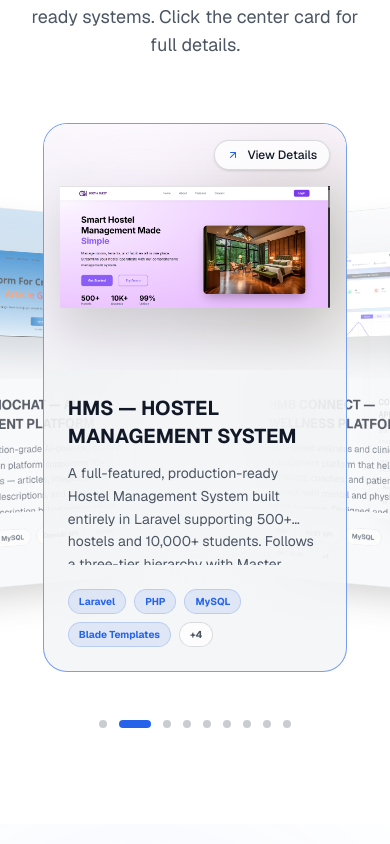
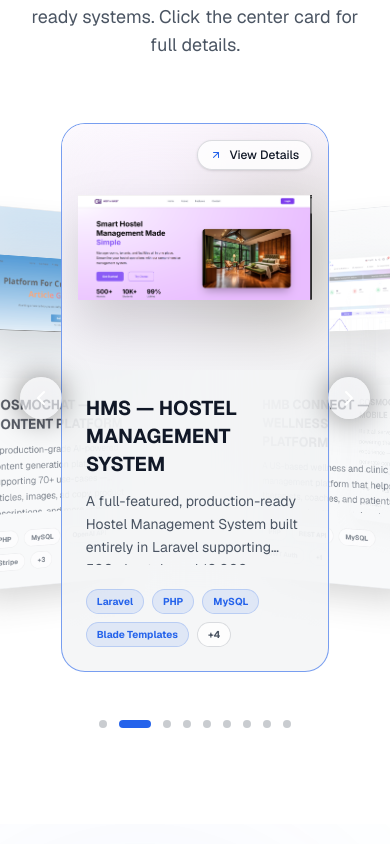
Before and after one commit to aaqibmustafa/aaqibmustafa.github.io, a Next.js app: page / in a window 390 px wide. Shown: the part 7780-8624 px from the top of the page. Built offline with nearby package versions, Linux system fonts and the light colour scheme.

Commit message:
code update

```diff
--- a/app/components/sections/Projects.tsx
+++ b/app/components/sections/Projects.tsx
@@ -1,6 +1,6 @@
 "use client";
 
-import { useState } from "react";
+import { useState, useEffect } from "react";
 import { motion } from "framer-motion";
 import { ExternalLink, ArrowRight } from "lucide-react";
 import { ProjectModal, ProjectData } from "../ui/ProjectModal";
@@ -87,8 +87,16 @@ export function Projects() {
   const [selectedProject, setSelectedProject] = useState<ProjectData | null>(null);
   const [activeIndex, setActiveIndex] = useState(1);
 
-  const next = () => setActiveIndex((prev) => Math.min(prev + 1, projectsData.length - 1));
-  const prev = () => setActiveIndex((prev) => Math.max(prev - 1, 0));
+  const next = () => setActiveIndex((prev) => (prev + 1) % projectsData.length);
+  const prev = () => setActiveIndex((prev) => (prev - 1 + projectsData.length) % projectsData.length);
+
+  useEffect(() => {
+    if (selectedProject) return;
+    const timer = setInterval(() => {
+      setActiveIndex((prev) => (prev + 1) % projectsData.length);
+    }, 10000);
+    return () => clearInterval(timer);
+  }, [selectedProject, activeIndex]);
 
   const swipeConfidenceThreshold = 10000;
   const swipePower = (offset: number, velocity: number) => {
@@ -174,23 +182,21 @@ export function Projects() {
         <div className="relative w-full h-[65vh] min-h-[450px] max-h-[650px] flex items-center justify-center [perspective:1400px] mt-4 md:mt-10">
 
           {/* Controls */}
-          {activeIndex > 0 && (
           <button
             onClick={prev}
-              className="hidden md:flex absolute md:left-8 lg:left-16 z-30 p-3 md:p-4 bg-bg-secondary/50 hover:bg-accent-primary/80 text-white rounded-full backdrop-blur-xl border border-white/10 transition-colors shadow-[0_0_30px_rgba(0,0,0,0.5)] items-center justify-center"
+            className="absolute left-1 sm:left-2 md:left-8 lg:left-16 z-30 p-2 md:p-4 bg-bg-secondary/50 hover:bg-accent-primary/80 text-white rounded-full backdrop-blur-xl border border-white/10 transition-colors shadow-[0_0_30px_rgba(0,0,0,0.5)] flex items-center justify-center"
+            aria-label="Previous project"
           >
             <svg width="24" height="24" viewBox="0 0 24 24" fill="none" stroke="currentColor" strokeWidth="2" strokeLinecap="round" strokeLinejoin="round"><path d="m15 18-6-6 6-6"/></svg>
           </button>
-          )}
 
-          {activeIndex < projectsData.length - 1 && (
           <button
             onClick={next}
-              className="hidden md:flex absolute md:right-8 lg:right-16 z-30 p-3 md:p-4 bg-bg-secondary/50 hover:bg-accent-primary/80 text-white rounded-full backdrop-blur-xl border border-white/10 transition-colors shadow-[0_0_30px_rgba(0,0,0,0.5)] items-center justify-center"
+            className="absolute right-1 sm:right-2 md:right-8 lg:right-16 z-30 p-2 md:p-4 bg-bg-secondary/50 hover:bg-accent-primary/80 text-white rounded-full backdrop-blur-xl border border-white/10 transition-colors shadow-[0_0_30px_rgba(0,0,0,0.5)] flex items-center justify-center"
+            aria-label="Next project"
           >
             <svg width="24" height="24" viewBox="0 0 24 24" fill="none" stroke="currentColor" strokeWidth="2" strokeLinecap="round" strokeLinejoin="round"><path d="m9 18 6-6-6-6"/></svg>
           </button>
-          )}
 
           {projectsData.map((project, index) => {
             const offset = index - activeIndex;
@@ -227,7 +233,7 @@ export function Projects() {
                   if (isActive) setSelectedProject(project);
                   else setActiveIndex(index);
                 }}
-                className={`absolute w-[85%] sm:w-[80%] md:w-[70%] lg:w-[60%] max-w-[800px] h-full bg-bg-secondary/80 backdrop-blur-3xl rounded-3xl overflow-hidden flex flex-col border transition-colors duration-300 ${isActive ? 'border-accent-primary/60 shadow-[0_0_60px_rgba(var(--accent-primary-rgb),0.15)] cursor-grab active:cursor-grabbing' : 'border-text-secondary/10 shadow-2xl cursor-pointer hover:border-text-secondary/30 pointer-events-none md:pointer-events-auto'}`}
+                className={`absolute w-[75%] sm:w-[80%] md:w-[70%] lg:w-[60%] max-w-[800px] h-full bg-bg-secondary/80 backdrop-blur-3xl rounded-3xl overflow-hidden flex flex-col border transition-colors duration-300 ${isActive ? 'border-accent-primary/60 shadow-[0_0_60px_rgba(var(--accent-primary-rgb),0.15)] cursor-grab active:cursor-grabbing' : 'border-text-secondary/10 shadow-2xl cursor-pointer hover:border-text-secondary/30 pointer-events-none md:pointer-events-auto'}`}
                 style={{ transformStyle: "preserve-3d", touchAction: "pan-y" }}
               >
                 {/* Media Section */}
```
Lines whose indentation alone changed are shown as unchanged.
